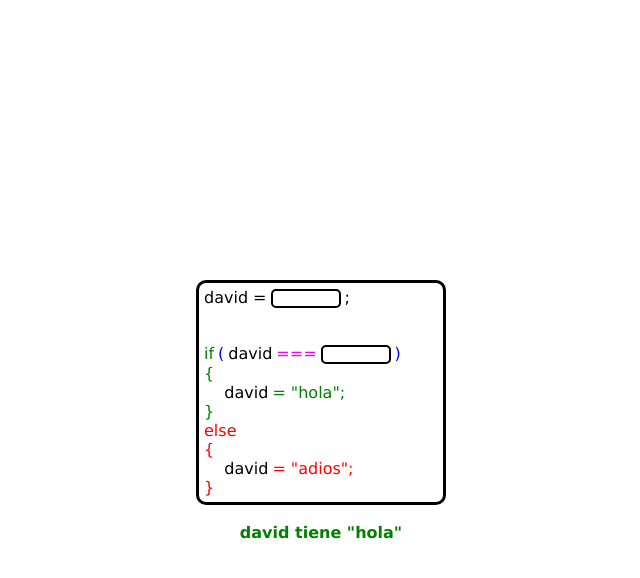
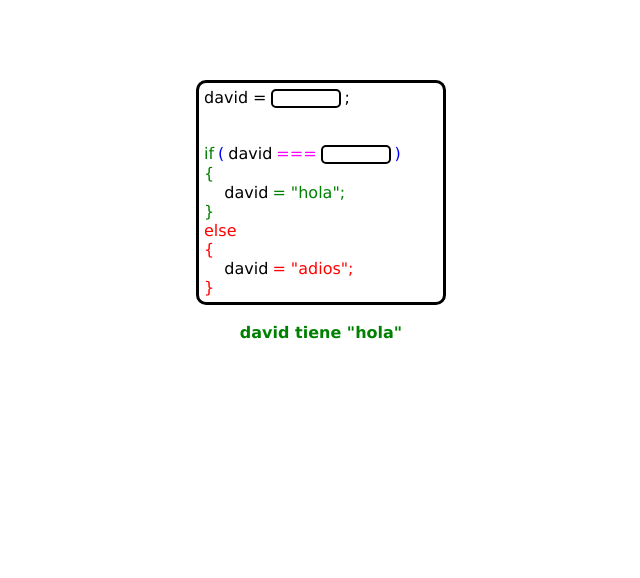
Before and after one commit to xdgtweb/if-else, a plain HTML site: page index.html in a window 1280 px wide. Shown: the whole page, without its empty margins (319-959 px from the left). Drawn offline with Linux system fonts and the light colour scheme.

Commit message:
Add files via upload

```diff
--- a/index.html
+++ b/index.html
@@ -15,7 +15,7 @@
         .centrado {
             display: block;
             text-align: center;
-            transform: translateY(35vh);
+            transform: translateY(10vh);
         }
 
         #caja {
```
